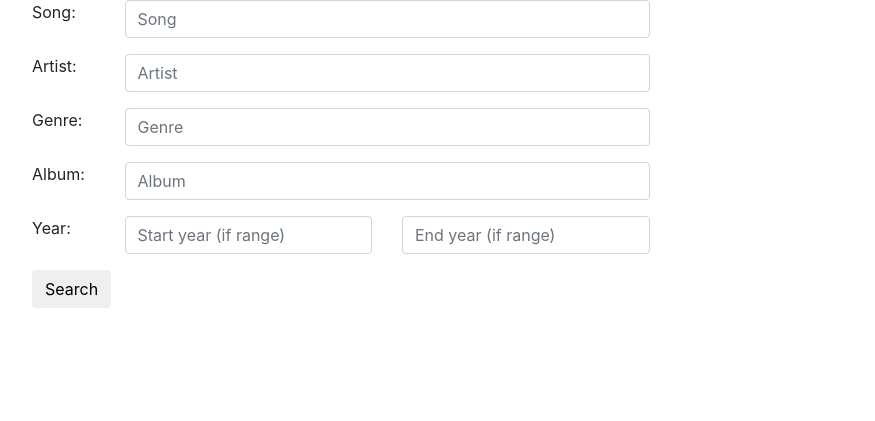
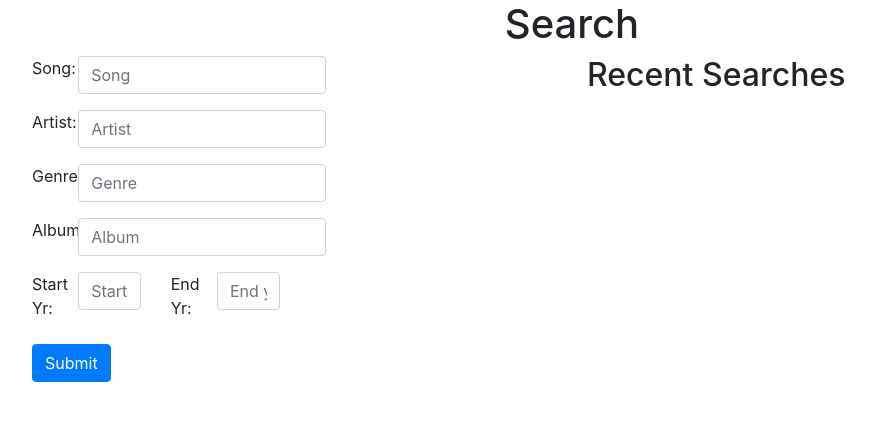
Before and after one commit to wolverine16/MusicApp, a Django app: page /search/ in a window 1280 px wide. Shown: the part 56-477 px from the top of the page, without its empty margins (68-943 px from the left). Run offline with Django 3.2, Linux system fonts and the light colour scheme; some libraries are stand-ins or nearby versions.

Commit message:
search.html update

```diff
--- a/myTunes/tunesApp/templates/search.html
+++ b/myTunes/tunesApp/templates/search.html
@@ -4,9 +4,15 @@
 
 {% block content %}
 <!-- Add stuff here -->
-<div class="container">
-<form method="post" id="srch_frm" class="form-horizontal">
+<div class="container-fluid">
+<div class="page-header text-center">
+<h1>Search</h1>
+</div>
+<div class="row">
+<div class="col-sm-6">
+<form action="/search/" method="post" id="srch_frm" class="form-horizontal">
 	{% csrf_token %}
+	{{ srch_form }}
 	<div class="form-group row">
 		<label class="col-sm-1 control-label" for="song">Song:</label>
 		<div class="col-sm-6">
@@ -32,20 +38,28 @@
 		</div>
 	</div>
 	<div class="form-group row">
-		<label class="col-sm-1 control-label">Year:</label>
-		<div class="col-sm-3">
-			<input class="form-control" type="text" name="strt_year" placeholder="Start year (if range)" value="{{strt_yr}}">
+		<label class="col-sm-1 control-label" for="start_year">Start Yr:</label>
+		<div class="col-sm-2">
+			<input class="form-control" type="text" name="strt_year" placeholder="Start year (if range)" value="{{ strt_yr }}">
 		</div>
-		<div class="col-sm-3">
-			<input class="form-control" type="text" name="end_year" placeholder="End year (if range)" value="{{end_yr}}">
+		<label class="col-sm-1 control-label" for="end_year">End Yr:</label>
+		<div class="col-sm-2">
+			<input class="form-control" type="text" name="end_year" placeholder="End year (if range)" value="{{ end_yr }}">
 		</div>
 	</div>
 	<div class="form-group row">
 		<div class="col-sm-3 center">
-			<button type="submit" class="btn">Search</button>
+			<input class="btn btn-primary" type="submit" value="Submit">
 		</div>
 	</div>
 </form>
 </div>
+<div class="col-sm-6">
+		<h2>Recent Searches</h2>
+
+</div>
+</div>
+</div>
+</div>
 
 {% endblock content %}
```
Also changed, not shown: myTunes/tunesApp/forms.py (line endings or trailing spaces).
